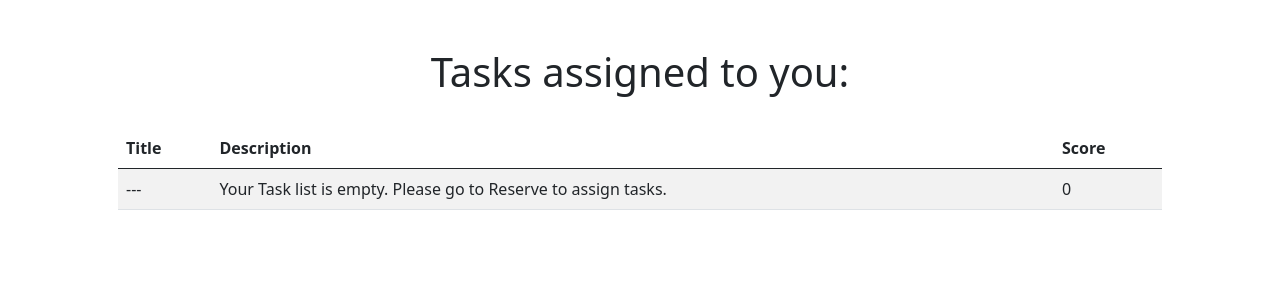
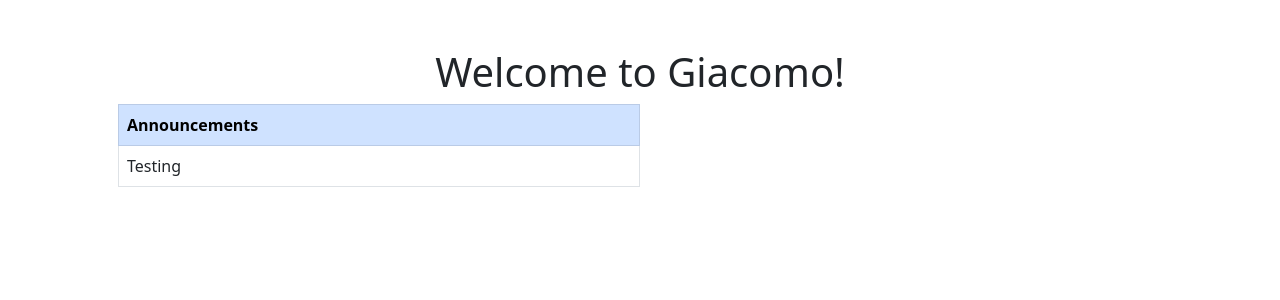
Before and after one commit to gianmillare/Giacomo_Tasks, a Flask app: page / in a window 1280 px wide. Shown: the part 66-366 px from the top of the page. Run offline with Flask 2, Linux system fonts and the light colour scheme; the visitor is signed in with stand-in values (Sample User, id 1); data that the repository does not hold is empty.

Commit message:
created an announcements table to the homepage of the app

```diff
--- a/templates/index.html
+++ b/templates/index.html
@@ -5,12 +5,32 @@
 {% endblock %}
 
 {% block main %}
-    <h1>Tasks assigned to you:</h1>
+    <h1>Welcome to Giacomo!</h1>
+
+    <div class="col-6">
+
+        <table class="table table-bordered">
+
+            <thead>
+                <tr class="table table-primary">
+                    <th scope="col">Announcements</th>
+                </tr>
+            </thead>
+
+            <tbody>
+                <tr>
+                    <td scope="row">Testing</th>
+                </tr>
+            </tbody>
+        </table>
+
+    </div>
+
+    <!-- <h1>Tasks assigned to you:</h1>
     <br>
     <div class="col-12">
         <table class="table table-striped">
 
-            <!-- Header -->
             <thead>
                 <tr>
                     <th>Title</th>
@@ -20,7 +40,6 @@
             </thead>
 
             <tbody>
-                <!-- Tasks -->
                 {% for i in user_reserved_tasks %}
                 <tr>
                     <td>{{ i["title"] }}</td>
@@ -30,5 +49,5 @@
                 {% endfor %}
             </tbody>
         </table>
-    </div>
+    </div> -->
 {% endblock %}
```
Also changed, not shown: 2 other files.
